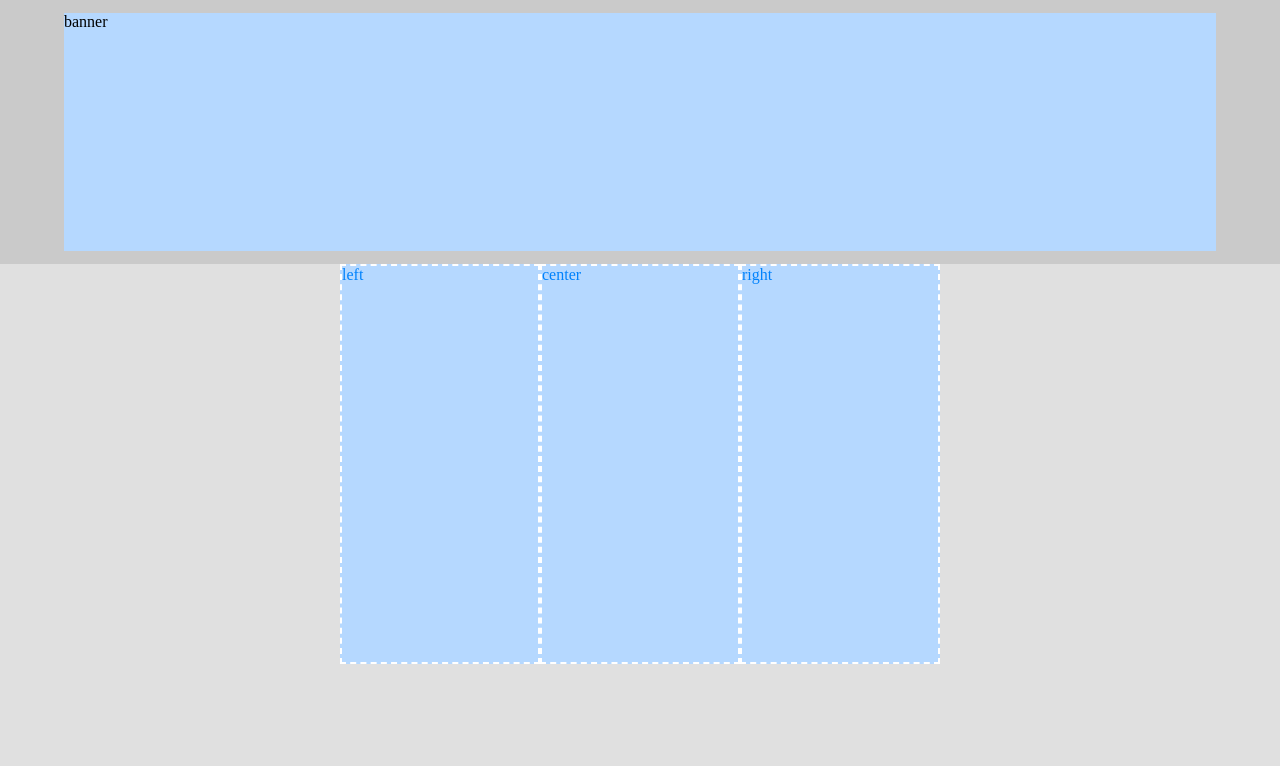
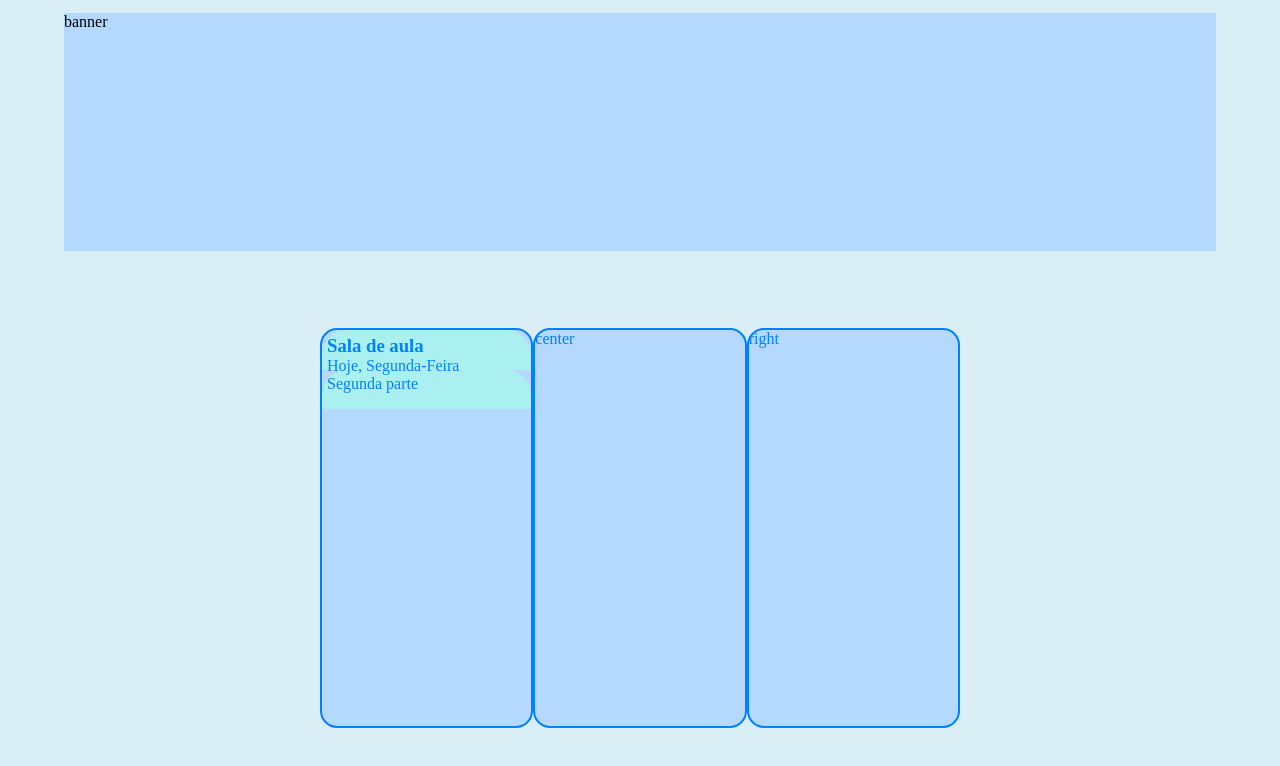
Before and after one commit to ingrid-silva02/Display_TA, a website: page meu-senai/hero-section.html in a window 1280 px wide. Drawn offline with Linux system fonts and the light colour scheme.

Commit message:
ADD:edições na pagina

```diff
--- a/meu-senai/hero-section.css
+++ b/meu-senai/hero-section.css
@@ -10,15 +10,13 @@
 
 /* sintaxe do CSS
 
-
 seletor{propriedade:valor} --> regra de CSS
-
 
 */
 
 body{
 
-    background-color: rgb(224, 224, 224);
+    background-color: rgb(217, 239, 245);
     width: 100vw;
     height: 100vh;
 
@@ -32,7 +30,7 @@ body{
         align-items: center;
         width: 100%;
         height: 33%;
-        background-color: rgb(202, 202, 202);
+        background-color: rgb(217, 239, 245);
 }
 
 .banner-header{
@@ -42,20 +40,38 @@ body{
 }
 
 .content-hero{
+    /* border: 2px dashed; */
+    width: 50%;
+    height: 66%;
+    margin: 0 auto;
+
+
     display: flex;
     /* alinhamento horizontal */
-    justify-content: center;
+    justify-content:space-around;
     /* alinhamento vertical */
     align-items: center;
+
+
 }
 
-.content-hero--left, .content-hero--center, .content-hero--right{
+.box{
 
-    width: 200px;
+    width: 300px; /*largura da box 200px*/
     height: 400px;
     background-color: rgb(181, 216, 255);
     color: rgb(0, 130, 252);
-    border-width: 2px;
-    border-style: dashed;
-    border-color:white ;
+    border: 2px solid;
+    border-radius: 17px;
+
 }
+
+    .content-hero--header {
+
+         background-color: rgb(170, 240, 240);
+         width: 100%;
+         height: 10%;
+         border-radius: 25px 25px 0 0 ;
+         padding: 5px;
+
+    }
--- a/meu-senai/hero-section.html
+++ b/meu-senai/hero-section.html
@@ -15,19 +15,28 @@
         </div>
      </header>
      <!-- seção com os cards -->
-    <section class="content-hero">
-        <div class="content-hero--left">
-            <span>left</span>
-        </div>
-        <div class="content-hero--center">
-            <span>center</span>
+     <section class="content-hero">
 
-        </div>
-        <div class="content-hero--right">
-            <span>right</span>
+    <article class="box content-hero--left">
+        <div class="content-hero--header">
+            <h3>Sala de aula</h3>
+            <span>Hoje, Segunda-Feira</span>
         </div>
 
-    </section>
+        <div class="content-hero--header">
+            <span>Segunda parte</span>
+        </div>
+    </article>
+
+    <div class="box content-hero--center">
+        <span>center</span>
+    </div>
+
+    <div class="box content-hero--right">
+        <span>right</span>
+    </div>
+
+</section>
 </body>
 
 </html>
```
